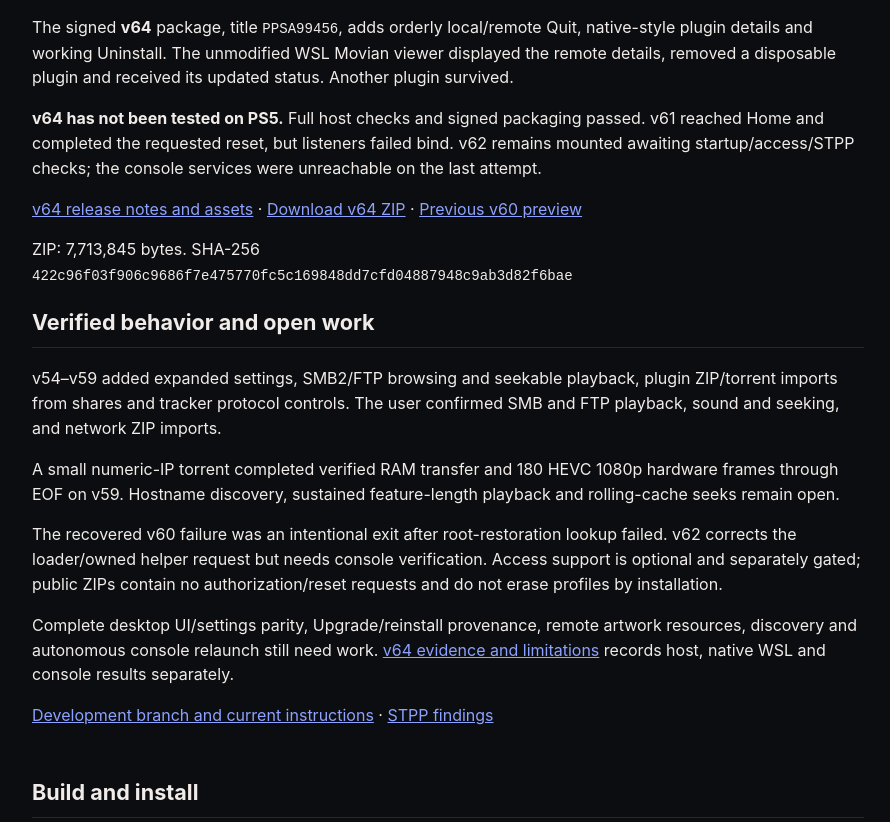
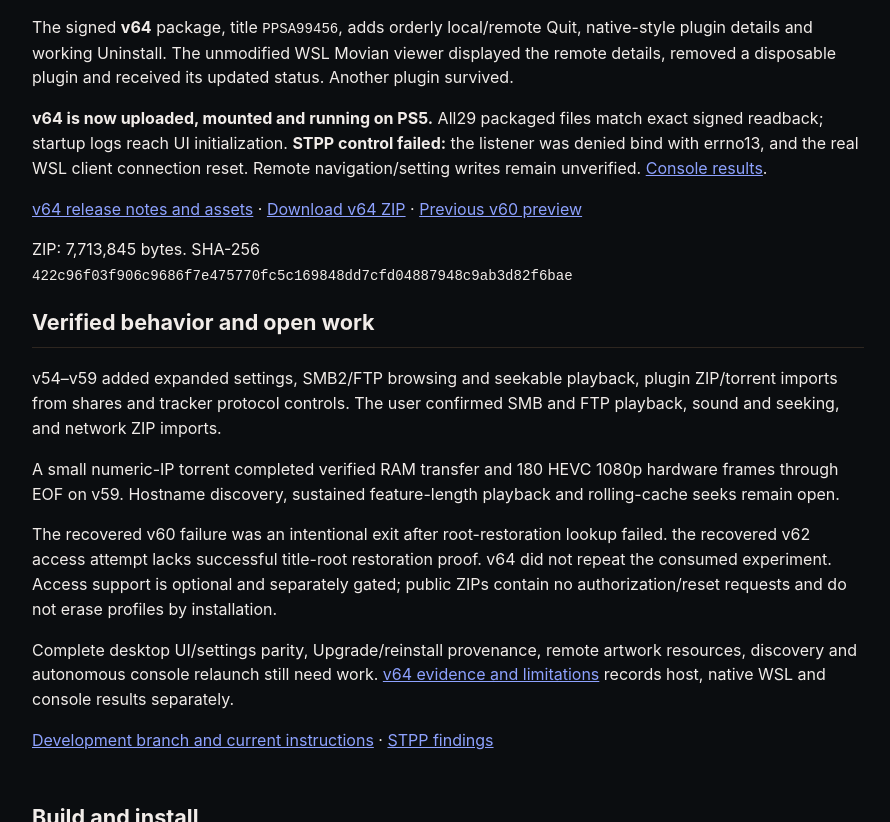
Before and after one commit to brinza666/movian_ps5, a plain HTML site: page website/index.html in a window 1280 px wide. Shown: the part 534-1356 px from the top of the page, without its empty margins (192-1082 px from the left). Drawn offline with Linux system fonts and the light colour scheme.

Commit message:
Publish actual v64 PS5 startup and STPP failure results

```diff
--- a/website/index.html
+++ b/website/index.html
@@ -89,10 +89,11 @@
         orderly local/remote Quit, native-style plugin details and working Uninstall.
         The unmodified WSL Movian viewer displayed the remote details, removed a
         disposable plugin and received its updated status. Another plugin survived.</p>
-      <p><strong>v64 has not been tested on PS5.</strong> Full host checks and signed
-        packaging passed. v61 reached Home and completed the requested reset, but
-        listeners failed bind. v62 remains mounted awaiting startup/access/STPP checks;
-        the console services were unreachable on the last attempt.</p>
+      <p><strong>v64 is now uploaded, mounted and running on PS5.</strong> All29 packaged
+        files match exact signed readback; startup logs reach UI initialization.
+        <strong>STPP control failed:</strong> the listener was denied bind with errno13,
+        and the real WSL client connection reset. Remote navigation/setting writes
+        remain unverified. <a href="https://github.com/brinza666/movian_ps5/blob/test/native-playback/docs/STPP_V64_CONSOLE.md">Console results</a>.</p>
       <p><a href="https://github.com/brinza666/movian_ps5/releases/tag/playback-test-v64">v64 release notes and assets</a>
         · <a href="https://github.com/brinza666/movian_ps5/releases/download/playback-test-v64/PPSA99456-v64.zip">Download v64 ZIP</a>
         · <a href="https://github.com/brinza666/movian_ps5/releases/tag/playback-test-v60">Previous v60 preview</a></p>
@@ -106,8 +107,8 @@
         hardware frames through EOF on v59. Hostname discovery, sustained feature-length
         playback and rolling-cache seeks remain open.</p>
       <p>The recovered v60 failure was an intentional exit after root-restoration
-        lookup failed. v62 corrects the loader/owned helper request but needs console
-        verification. Access support is optional and separately gated; public ZIPs
+        lookup failed. the recovered v62 access attempt lacks successful title-root restoration
+        proof. v64 did not repeat the consumed experiment. Access support is optional and separately gated; public ZIPs
         contain no authorization/reset requests and do not erase profiles by installation.</p>
       <p>Complete desktop UI/settings parity, Upgrade/reinstall provenance, remote
         artwork resources, discovery and autonomous console relaunch still need work.
```
Also changed, not shown: 1 other file.
